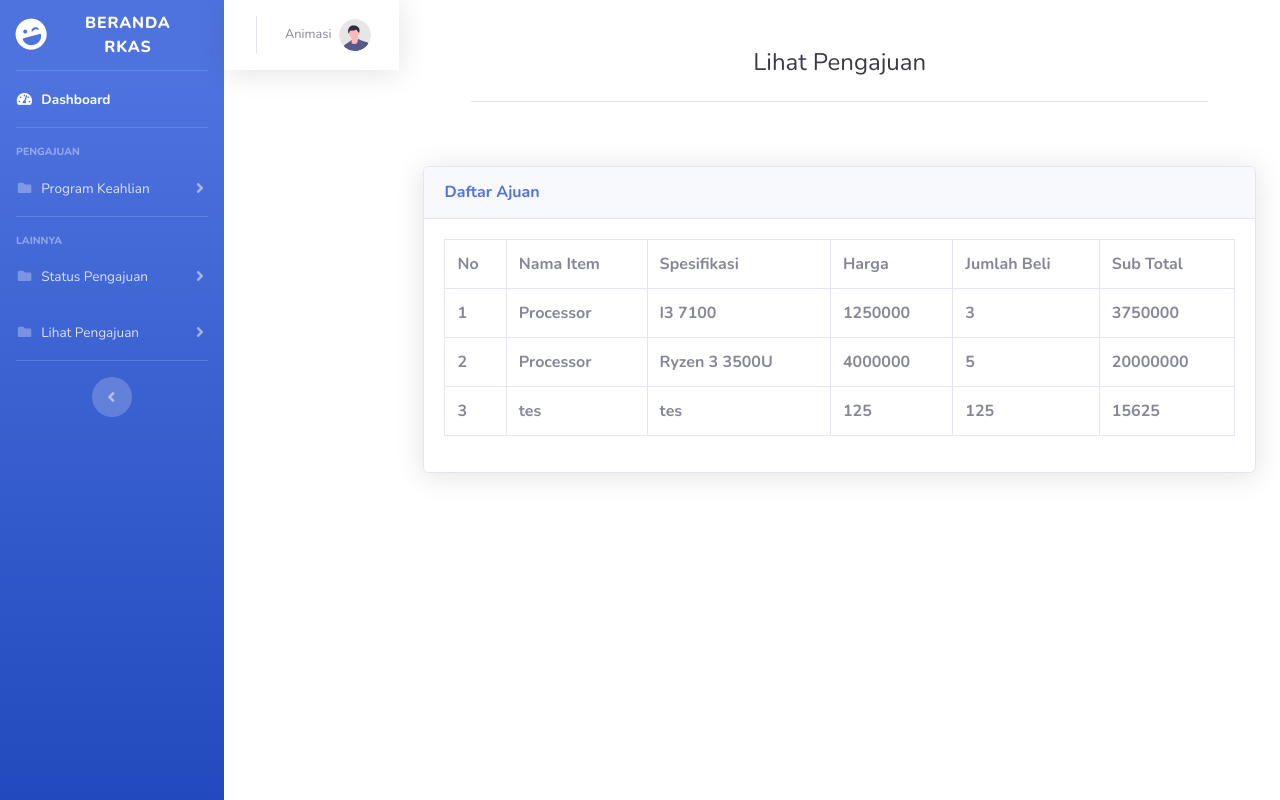
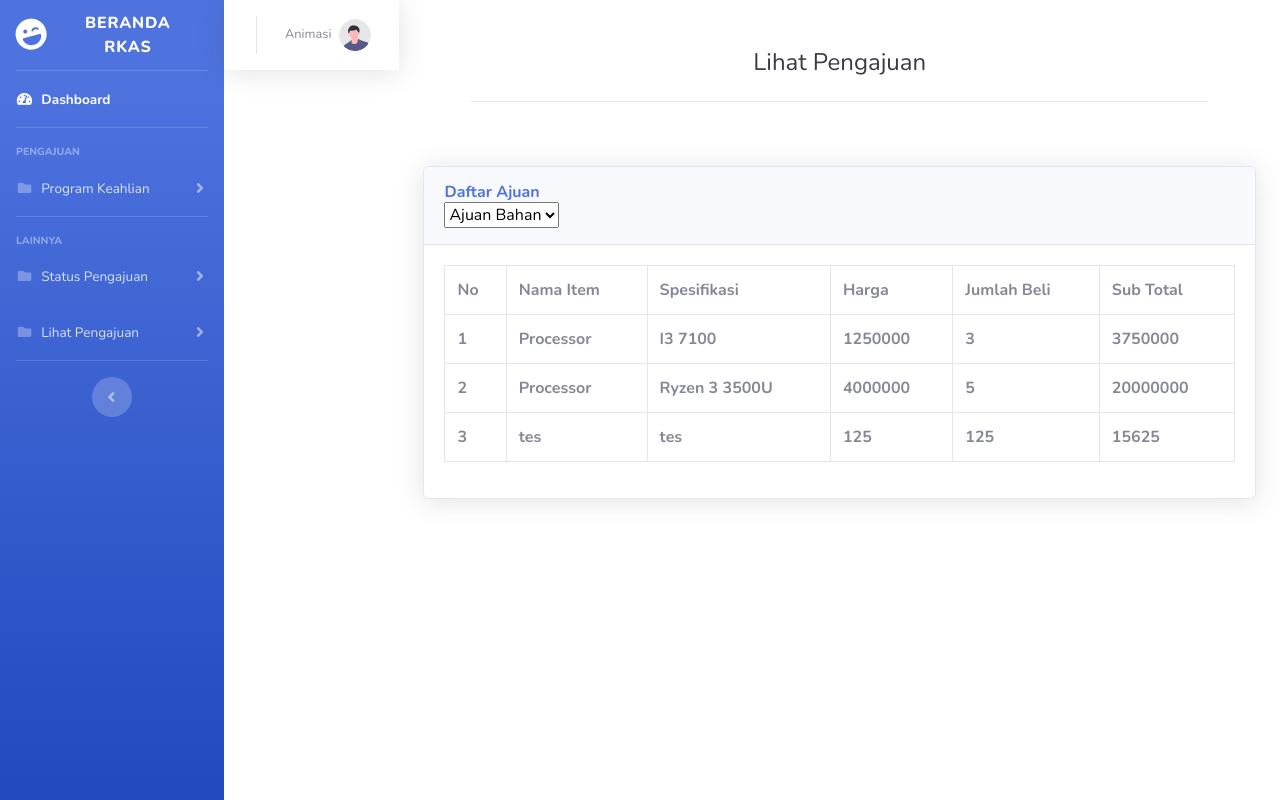
Before and after one commit to RdtGames12/pengajuan_sarana, a PHP site: page /lihatpengajuan.php?id=22913 in a window 1280 px wide. Run offline with PHP 8.4, Linux system fonts and the light colour scheme; data comes from the database, SQL or seed files in the repository; lists and menus that the app fills with data are empty.

Commit message:
filter alpha

```diff
--- a/rkas/lihatpengajuan.php
+++ b/rkas/lihatpengajuan.php
@@ -228,6 +228,10 @@ $sql1 = mysqli_query($conn, "SELECT * FROM tb_user WHERE id_user='$id'");
                         <div class="card shadow mb-4">
                         <div class="card-header py-3">
                             <h6 class="m-0 font-weight-bold text-primary">Daftar Ajuan</h6>
+                            <select name="ajuan">
+                                <option value="bahan">Ajuan Bahan</option>
+                                <option value="alat">Ajuan Alat</option>
+                            </select>
                         </div>
                         <div class="card-body">
                             <div class="table-responsive">
```
